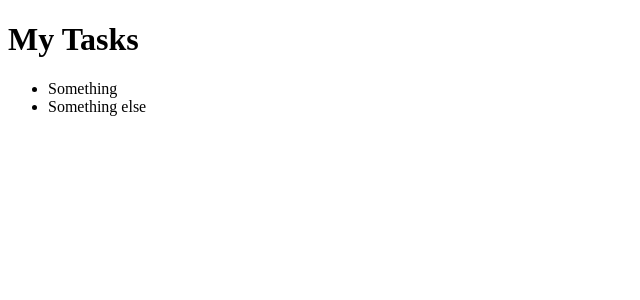
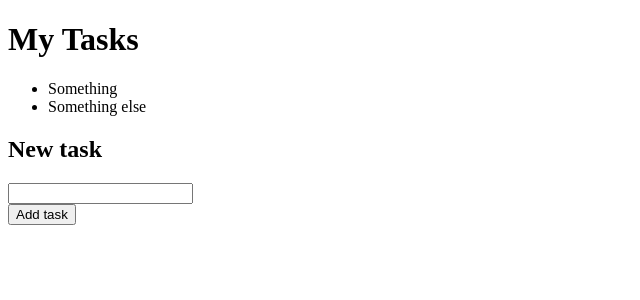
Before and after one commit to kristiania-pg6301-2025/pg6301-exercise-05, a React (Vite) app: page / in a window 1280 px wide. Shown: the top 300 px of the page, without its empty margins (0-640 px from the left). Built offline with nearby package versions, Linux system fonts and the light colour scheme.

Commit message:
extract application, create new task form

```diff
--- /dev/null
+++ b/src/application.tsx
@@ -0,0 +1,25 @@
+import React, { useState } from "react";
+
+export function Application() {
+  const [tasks, setTasks] = useState([
+    { description: "Something" },
+    { description: "Something else" },
+  ]);
+  return (
+    <>
+      <h1>My Tasks</h1>
+      <ul>
+        {tasks.map((t) => (
+          <li>{t.description}</li>
+        ))}
+      </ul>
+      <h2>New task</h2>
+      <form>
+        <div>
+          <input type="text" />
+        </div>
+        <button>Add task</button>
+      </form>
+    </>
+  );
+}
--- a/src/main.tsx
+++ b/src/main.tsx
@@ -1,21 +1,5 @@
 import { createRoot } from "react-dom/client";
-import React, { useState } from "react";
-
-function Application() {
-  const [tasks, setTasks] = useState([
-    { description: "Something" },
-    { description: "Something else" },
-  ]);
-  return (
-    <>
-      <h1>My Tasks</h1>
-      <ul>
-        {tasks.map((t) => (
-          <li>{t.description}</li>
-        ))}
-      </ul>
-    </>
-  );
-}
+import React from "react";
+import { Application } from "./application.js";
 
 createRoot(document.getElementById("app")!).render(<Application />);
```
